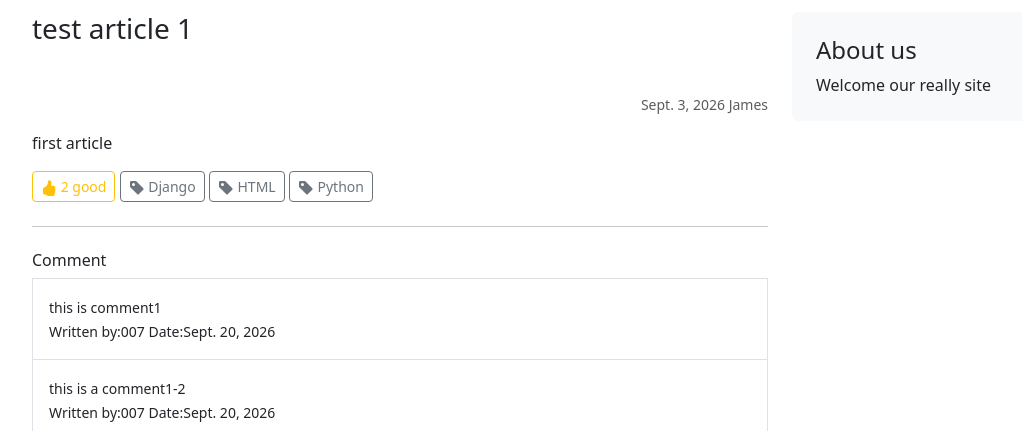
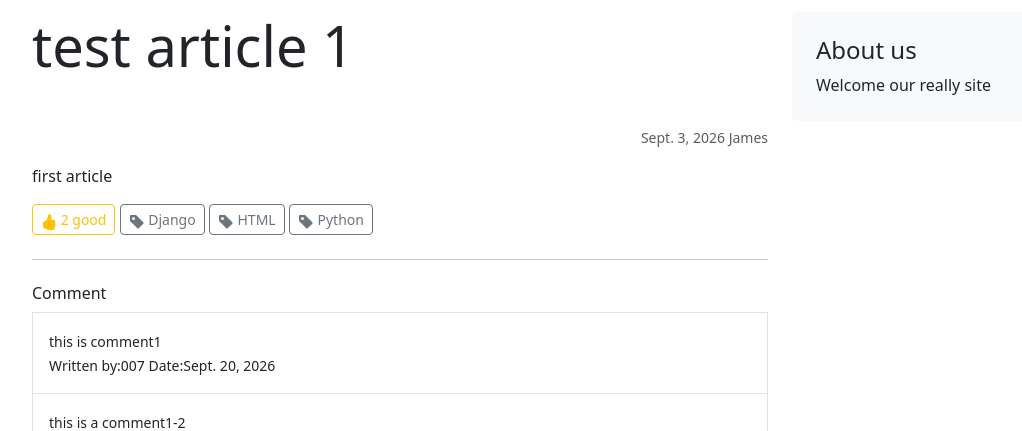
Before and after one commit to liberbell/dj13, a Django app: page /blog/1/ in a window 1280 px wide. Shown: the part 151-582 px from the top of the page, without its empty margins (50-1072 px from the left). Run offline with Django 5.2, Linux system fonts and the light colour scheme; data comes from the database, SQL or seed files in the repository.

Commit message:
article2

```diff
--- a/project1/templates/blog/article.html
+++ b/project1/templates/blog/article.html
@@ -4,7 +4,7 @@
     <main class="container">
         <div class="row">
             <div class="col-md-8">
-                <h3 class="pb-4 mb-4 font-italic">{{ article.title }}</h3>
+                <h3 class="pb-4 mb-4 font-italic display-4">{{ article.title }}</h3>
 
                 <p class="small text-muted text-end">
                     {{ article.created_at }} {{ article.author }}
```
